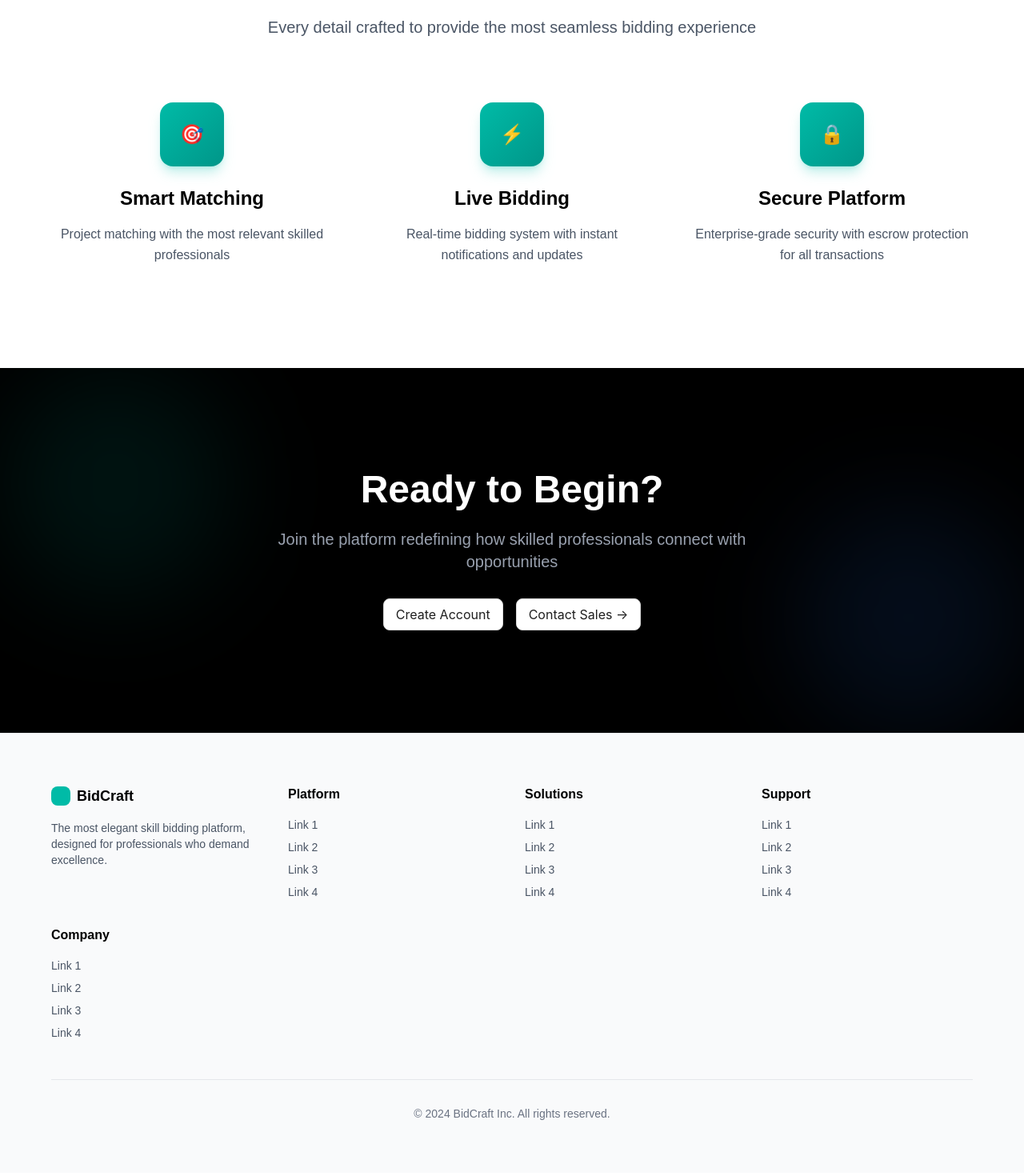
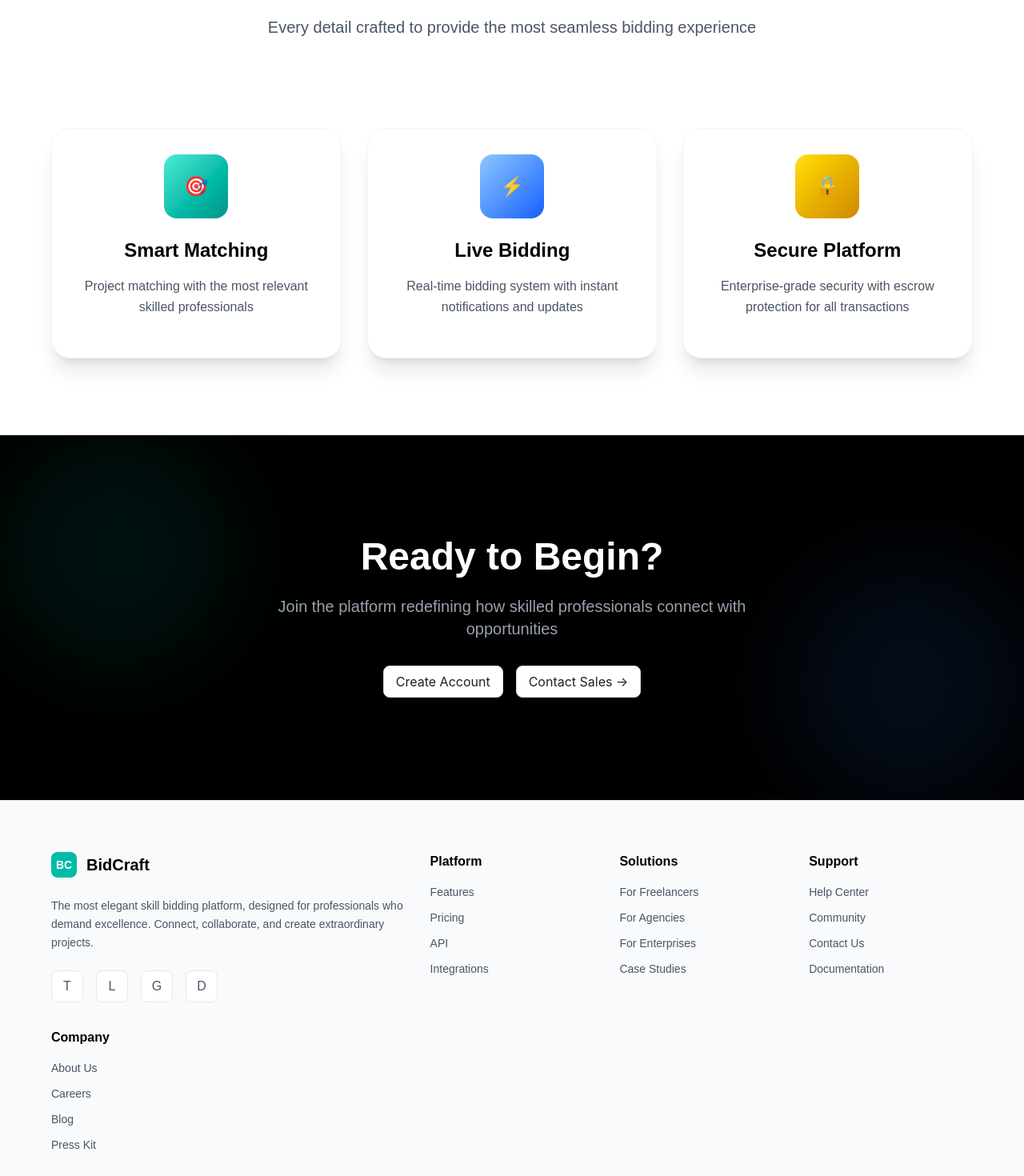
Before and after one commit to Yureshka02/BidCraft, a Next.js app: page / in a window 1280 px wide. Shown: the part 1320-2790 px from the top of the page at 80% size. Built offline with nearby package versions, Linux system fonts and the light colour scheme.

Commit message:
bug fix -button routes

```diff
--- a/src/app/page.tsx
+++ b/src/app/page.tsx
@@ -18,7 +18,7 @@ const stats = [
   { value: "50,000+", label: "Skilled Professionals", suffix: "+" },
   { value: "$15M+", label: "Total Project Value", suffix: "M+" },
   { value: "98%", label: "Client Satisfaction", suffix: "%" },
-  { value: "24/7", label: "Support Available", suffix: "" }
+  { value: "24/7", label: "Support Available", suffix: "%" }
 ];
 
 export default function Home() {
@@ -26,6 +26,7 @@ export default function Home() {
   const [animatedStats, setAnimatedStats] = useState(stats.map(() => 0));
   const sectionRef = useRef(null);
   const statsRef = useRef(null);
+  const featuresRef = useRef(null);
   const sphereRef = useRef<HTMLDivElement>(null);
   const animationRef = useRef<number | undefined>(undefined);
 
@@ -64,6 +65,31 @@ export default function Home() {
 
     if (statsRef.current) {
       observer.observe(statsRef.current);
+    }
+
+    return () => observer.disconnect();
+  }, []);
+
+  // Intersection Observer for features animation
+  useEffect(() => {
+    const observer = new IntersectionObserver(
+      (entries) => {
+        entries.forEach((entry) => {
+          if (entry.isIntersecting) {
+            const featureCards = entry.target.querySelectorAll('.feature-card');
+            featureCards.forEach((card, index) => {
+              setTimeout(() => {
+                card.classList.add('animate-feature-card');
+              }, index * 200);
+            });
+          }
+        });
+      },
+      { threshold: 0.2 }
+    );
+
+    if (featuresRef.current) {
+      observer.observe(featuresRef.current);
     }
 
     return () => observer.disconnect();
@@ -133,19 +159,32 @@ export default function Home() {
     {
       title: "Smart Matching",
       description: "Project matching with the most relevant skilled professionals",
-      icon: "🎯"
+      icon: "🎯",
+      color: "from-teal-300 to-teal-600",
+      shadow: "shadow-teal-500/25"
     },
     {
       title: "Live Bidding",
       description: "Real-time bidding system with instant notifications and updates",
-      icon: "⚡"
+      icon: "⚡",
+      color: "from-blue-300 to-blue-600",
+      shadow: "shadow-blue-500/50"
     },
     {
       title: "Secure Platform",
       description: "Enterprise-grade security with escrow protection for all transactions",
-      icon: "🔒"
+      icon: "🔒",
+      color: "from-yellow-300 to-yellow-600",
+      shadow: "shadow-purple-500/25"
     }
   ];
+
+  const footerLinks = {
+    platform: ["Features", "Pricing", "API", "Integrations"],
+    solutions: ["For Freelancers", "For Agencies", "For Enterprises", "Case Studies"],
+    support: ["Help Center", "Community", "Contact Us", "Documentation"],
+    company: ["About Us", "Careers", "Blog", "Press Kit"]
+  };
 
   // Generate optimized sphere dots
   const generateSphereDots = () => {
@@ -300,7 +339,7 @@ export default function Home() {
       </section>
 
       {/* Features Section */}
-      <section ref={sectionRef} className="py-32 px-6">
+      <section ref={featuresRef} className="py-32 px-6 bg-white dark:bg-black">
         <div className="max-w-6xl mx-auto">
           <div className="text-center mb-20">
             <h2 className="text-4xl md:text-5xl font-bold mb-6 text-black dark:text-white">
@@ -311,24 +350,32 @@ export default function Home() {
             </p>
           </div>
 
-          <div className="grid grid-cols-1 md:grid-cols-3 gap-12">
+          <div className="grid grid-cols-1 md:grid-cols-3 gap-8">
             {features.map((feature, index) => (
               <div
                 key={index}
-                className={`text-center transition-all duration-500 transform hover:scale-105 ${
-                  isVisible ? 'animate-fade-in-up opacity-100' : 'opacity-0 translate-y-8'
-                }`}
-                style={{ animationDelay: `${index * 200}ms` }}
+                className="feature-card opacity-0 transform translate-y-8 transition-all duration-700 ease-out"
               >
-                <div className="w-20 h-20 bg-gradient-to-br from-teal-500 to-teal-600 rounded-2xl mx-auto mb-6 flex items-center justify-center text-2xl shadow-lg shadow-teal-500/25">
-                  {feature.icon}
+                <div className="group relative bg-white dark:bg-gray-900 rounded-3xl p-8 shadow-xl hover:shadow-2xl transition-all duration-500 border border-gray-100 dark:border-gray-800 hover:border-teal-500/30 hover:-translate-y-2">
+                  {/* Animated background gradient */}
+                  <div className={`absolute inset-0 bg-gradient-to-br ${feature.color} opacity-0 group-hover:opacity-5 rounded-3xl transition-opacity duration-500`}></div>
+
+                  {/* Floating icon container */}
+                  <div className={`relative w-20 h-20 bg-gradient-to-br ${feature.color} rounded-2xl mx-auto mb-6 flex items-center justify-center text-2xl ${feature.shadow} group-hover:scale-110 group-hover:rotate-3 transition-transform duration-500`}>
+                    {feature.icon}
+                  </div>
+
+                  {/* Content */}
+                  <h3 className="text-2xl font-semibold mb-4 text-black dark:text-white text-center group-hover:text-teal-500 transition-colors duration-300">
+                    {feature.title}
+                  </h3>
+                  <p className="text-gray-600 dark:text-gray-400 leading-relaxed text-center">
+                    {feature.description}
+                  </p>
+
+                  {/* Animated underline */}
+                  <div className="w-0 group-hover:w-12 h-0.5 bg-gradient-to-r from-teal-500 to-blue-500 mx-auto mt-4 transition-all duration-500"></div>
                 </div>
-                <h3 className="text-2xl font-semibold mb-4 text-black dark:text-white">
-                  {feature.title}
-                </h3>
-                <p className="text-gray-600 dark:text-gray-400 leading-relaxed">
-                  {feature.description}
-                </p>
               </div>
             ))}
           </div>
@@ -368,28 +415,46 @@ export default function Home() {
       {/* Footer */}
       <footer className="py-16 px-6 bg-gray-50 dark:bg-gray-900 border-t border-gray-200 dark:border-gray-800">
         <div className="max-w-6xl mx-auto">
-          <div className="grid grid-cols-1 md:grid-cols-4 gap-8 mb-12">
-            <div>
-              <div className="flex items-center space-x-2 mb-4">
-                <div className="w-6 h-6 bg-teal-500 rounded-lg"></div>
-                <span className="text-lg font-semibold text-black dark:text-white">BidCraft</span>
+          <div className="grid grid-cols-1 md:grid-cols-5 gap-8 mb-12">
+            {/* Company Info */}
+            <div className="md:col-span-2">
+              <div className="flex items-center space-x-3 mb-6">
+                <div className="w-8 h-8 bg-teal-500 rounded-lg flex items-center justify-center">
+                  <span className="text-white font-bold text-sm">BC</span>
+                </div>
+                <span className="text-xl font-bold text-black dark:text-white">BidCraft</span>
               </div>
-              <p className="text-gray-600 dark:text-gray-400 text-sm">
+              <p className="text-gray-600 dark:text-gray-400 text-sm leading-relaxed max-w-md">
                 The most elegant skill bidding platform, designed for professionals who demand excellence.
+                Connect, collaborate, and create extraordinary projects.
               </p>
+              <div className="flex space-x-4 mt-6">
+                {['Twitter', 'LinkedIn', 'GitHub', 'Dribbble'].map((social) => (
+                  <a
+                    key={social}
+                    href="#"
+                    className="w-10 h-10 bg-white dark:bg-gray-800 rounded-lg flex items-center justify-center text-gray-600 dark:text-gray-400 hover:text-teal-500 hover:shadow-lg transition-all duration-300 border border-gray-200 dark:border-gray-700"
+                  >
+                    {social.charAt(0)}
+                  </a>
+                ))}
+              </div>
             </div>
 
-            {['Platform', 'Solutions', 'Support', 'Company'].map((category) => (
+            {/* Footer Links */}
+            {Object.entries(footerLinks).map(([category, links]) => (
               <div key={category}>
-                <h4 className="font-semibold text-black dark:text-white mb-4">{category}</h4>
-                <div className="space-y-2 text-sm">
-                  {Array.from({ length: 4 }).map((_, i) => (
+                <h4 className="font-semibold text-black dark:text-white mb-4 capitalize">
+                  {category}
+                </h4>
+                <div className="space-y-3 text-sm">
+                  {links.map((link, i) => (
                     <a
                       key={i}
                       href="#"
-                      className="block text-gray-600 dark:text-gray-400 hover:text-teal-500 transition-colors transform hover:translate-x-1 duration-200"
+                      className="block text-gray-600 dark:text-gray-400 hover:text-teal-500 transition-colors duration-200 hover:translate-x-1 transform"
                     >
-                      Link {i + 1}
+                      {link}
                     </a>
                   ))}
                 </div>
@@ -397,10 +462,16 @@ export default function Home() {
             ))}
           </div>
 
-          <div className="pt-8 border-t border-gray-200 dark:border-gray-800 text-center">
-            <p className="text-gray-500 dark:text-gray-500 text-sm">
+          {/* Bottom Bar */}
+          <div className="pt-8 border-t border-gray-200 dark:border-gray-800 flex flex-col md:flex-row justify-between items-center">
+            <p className="text-gray-500 dark:text-gray-500 text-sm mb-4 md:mb-0">
               © 2024 BidCraft Inc. All rights reserved.
             </p>
+            <div className="flex space-x-6 text-sm">
+              <a href="#" className="text-gray-500 dark:text-gray-500 hover:text-teal-500 transition-colors">Privacy Policy</a>
+              <a href="#" className="text-gray-500 dark:text-gray-500 hover:text-teal-500 transition-colors">Terms of Service</a>
+              <a href="#" className="text-gray-500 dark:text-gray-500 hover:text-teal-500 transition-colors">Cookie Policy</a>
+            </div>
           </div>
         </div>
       </footer>
@@ -417,8 +488,23 @@ export default function Home() {
           }
         }
 
+        @keyframes feature-card-appear {
+          0% {
+            opacity: 0;
+            transform: translateY(30px) scale(0.95);
+          }
+          100% {
+            opacity: 1;
+            transform: translateY(0) scale(1);
+          }
+        }
+
         .animate-fade-in-up {
           animation: fade-in-up 0.6s ease-out forwards;
+        }
+
+        .animate-feature-card {
+          animation: feature-card-appear 0.8s ease-out forwards;
         }
 
         /* Custom scrollbar for webkit browsers */
```
